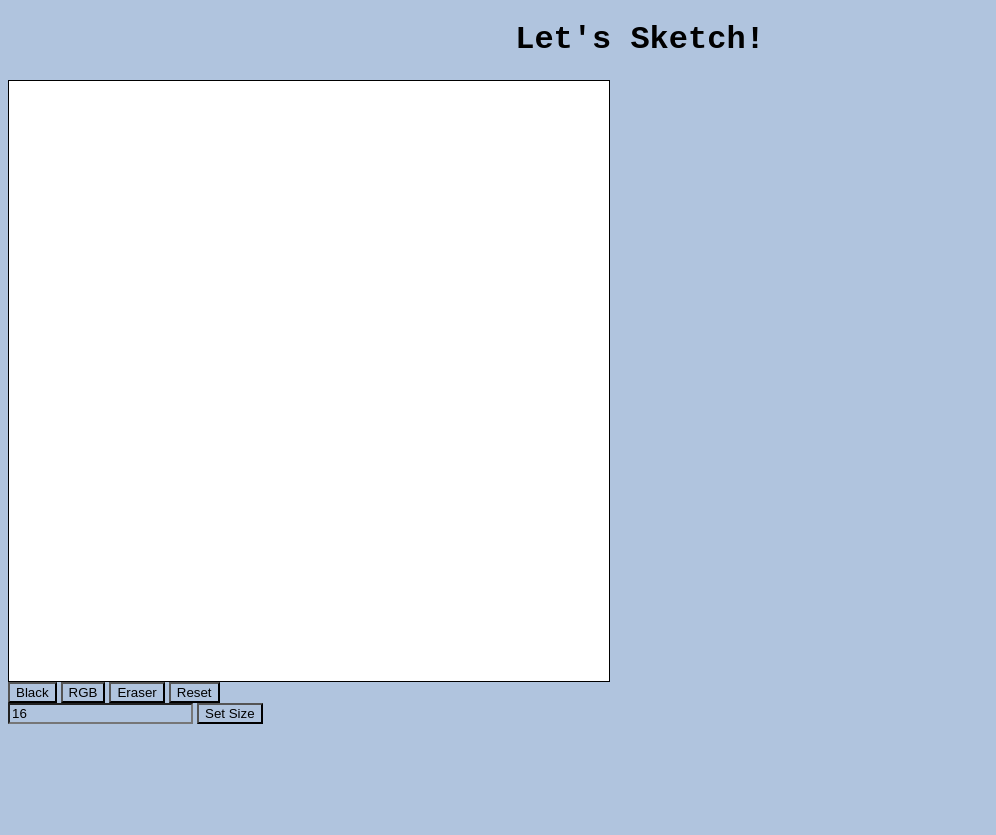
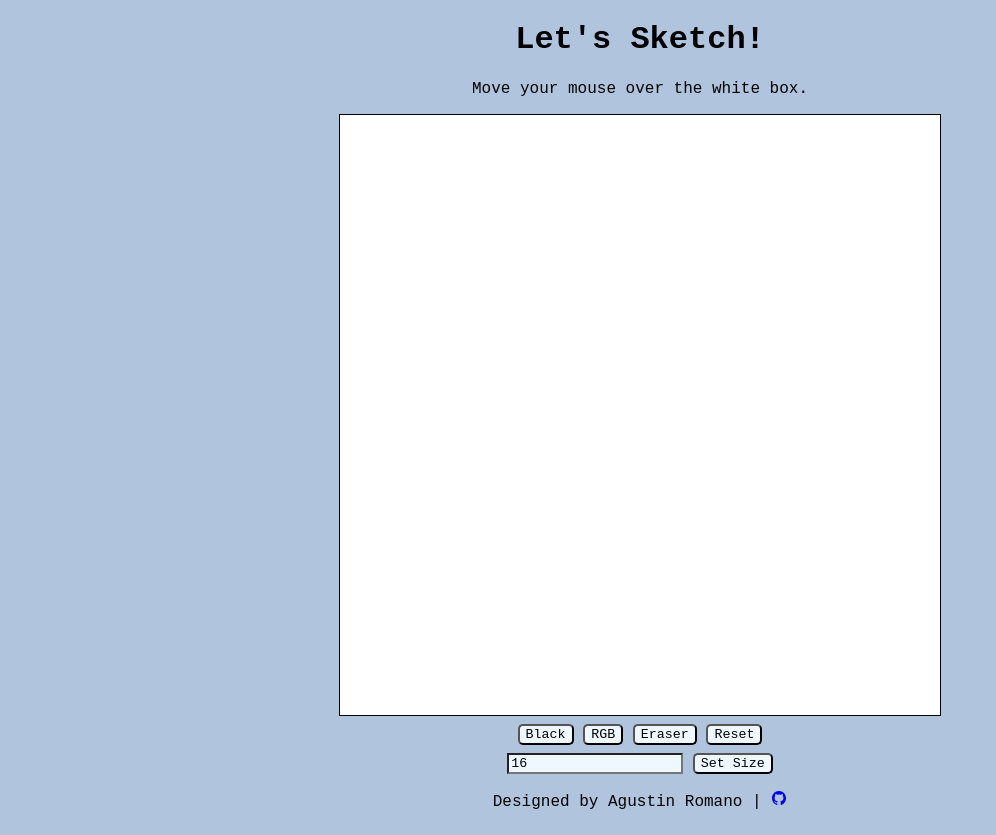
Before and after one commit to agustinromano/etch-a-sketch, a plain HTML site: page index.html in a window 1280 px wide. Shown: the whole page, without its empty margins (0-996 px from the left). Before the commit the page ends 800 px from the top, so only its background shows below. Drawn offline with nearby package versions, Linux system fonts and the light colour scheme; a web font is replaced by a local one.

Commit message:
Finished

```diff
--- a/app.js
+++ b/app.js
@@ -41,3 +41,10 @@ function changeColor(selection) {
 function resetBoard() {
   window.location.reload();
 }
+
+function selectedButton() {
+  let selected = document.querySelector("button");
+  selected.addEventListener("click", () => {
+    selected.style.backgroundColor = "yellow";
+  });
+}
--- a/index.html
+++ b/index.html
@@ -6,6 +6,7 @@
   </head>
   <body>
     <h1>Let's Sketch!</h1>
+    <p class="description">Move your mouse over the white box.</p>
     <div class="container">
       <div class="draw-board"></div>
       <div class="buttons">
@@ -14,6 +15,7 @@
         <button onclick="changeColor('white')">Eraser</button>
         <button onclick="resetBoard()">Reset</button>
       </div>
+      <span class="input-options">
         <input
           type="text"
           placeholder="Board size"
@@ -21,8 +23,17 @@
           onchange="selectSize(this.value)"
         />
         <button>Set Size</button>
+      </span>
     </div>
   </body>
 
+  <footer class="footer">
+    <p>Designed by Agustin Romano | <a href="https://github.com/agustinromano/etch-a-sketch"><ion-icon name="logo-github"></ion-icon></i></a></p>
+
+  </footer>
+
   <script src="app.js"></script>
+  <script type="module" src="https://unpkg.com/ionicons@5.5.2/dist/ionicons/ionicons.esm.js"></script>
+  <script nomodule src="https://unpkg.com/ionicons@5.5.2/dist/ionicons/ionicons.js"></script>
+
 </html>
--- a/style.css
+++ b/style.css
@@ -1,12 +1,17 @@
 @import url("https://fonts.googleapis.com/css2?family=Spline+Sans+Mono&display=swap");
 
 * {
+  font-family: "Spline Sans Mono", monospace;
   background-color: lightsteelblue;
 }
 
-h1 {
-  font-family: "Spline Sans Mono", monospace;
-  text-align: center;
+h1,
+.description,
+.container {
+  display: flex;
+  justify-content: center;
+  flex-direction: column;
+  align-items: center;
 }
 
 .draw-board {
@@ -16,7 +21,22 @@ h1 {
   display: grid;
 }
 
-.butons {
+.buttons {
+  padding: 8px;
+}
+button {
+  border-radius: 5px;
+  background-color: aliceblue;
+}
+
+input {
+  background-color: aliceblue;
+}
+
+.footer {
   display: flex;
-  flex: 1;
+  justify-content: center;
+  align-items: center;
+  flex-wrap: wrap;
+  position: sticky;
 }
```
Lines whose indentation alone changed are shown as unchanged.
